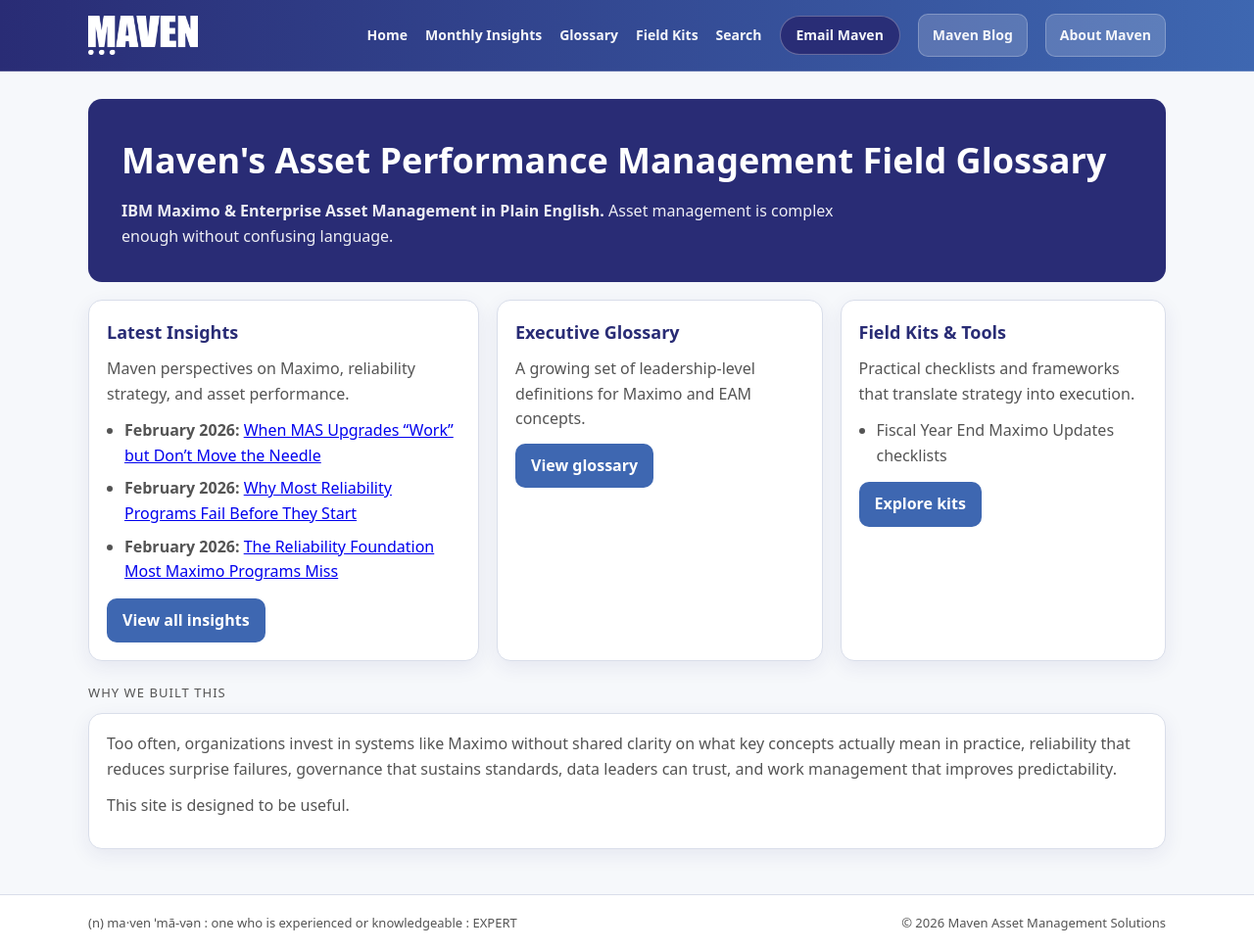
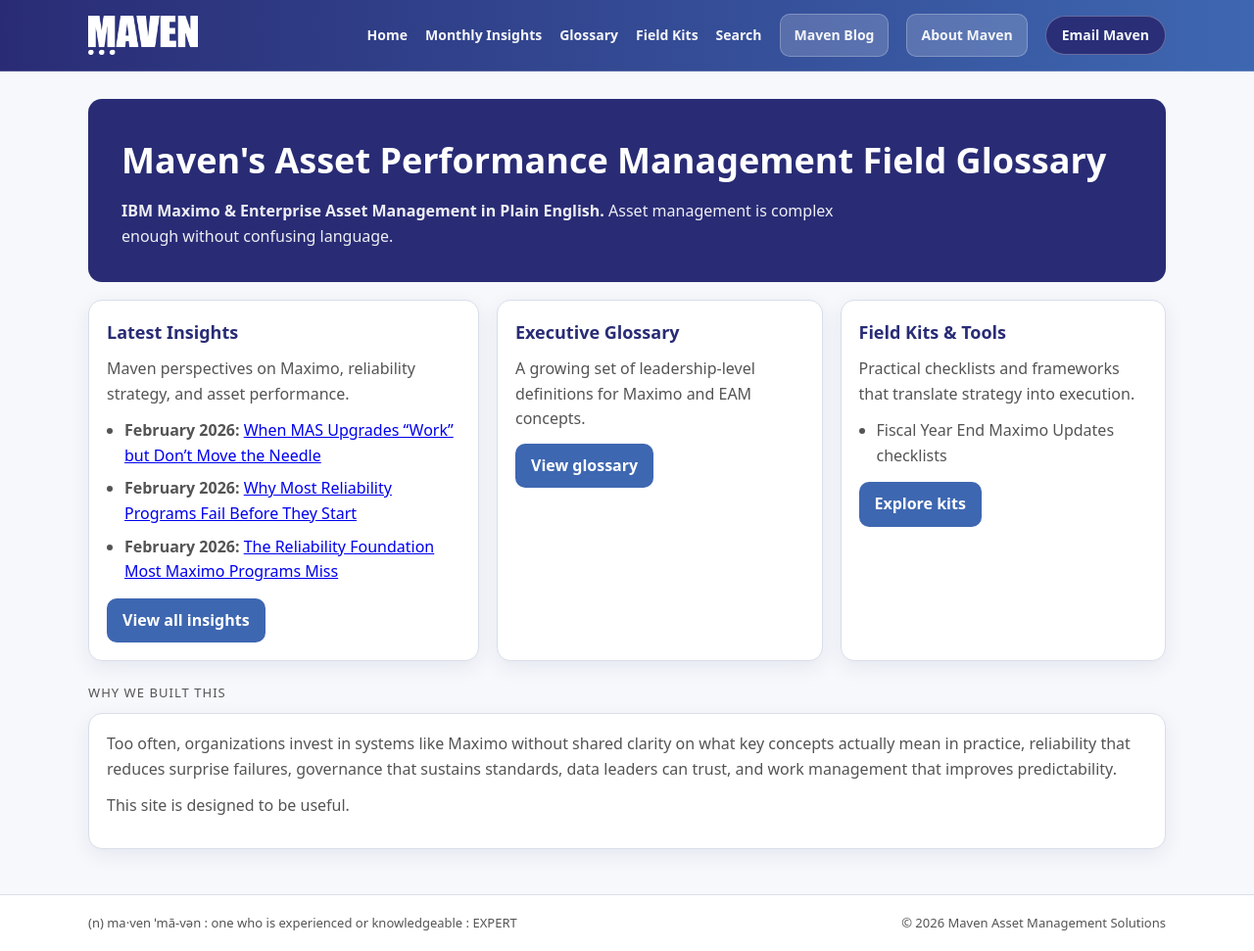
Before and after one commit to Maven-Asset-Management-Insights/content, a Jekyll site: the page built from index.md, in a window 1280 px wide. Shown: the whole page at 98% size. Built offline with Jekyll 4.4.1, drawn with Linux system fonts in a browser that asks for light colours.

Commit message:
Update default.html

```diff
--- a/_layouts/default.html
+++ b/_layouts/default.html
@@ -31,15 +31,15 @@
   <a href="{{ "/glossary" | relative_url }}">Glossary</a>
   <a href="{{ "/field-kits" | relative_url }}">Field Kits</a>
   <a href="{{ "/search/" | relative_url }}">Search</a>
- <a class="email-btn" href="mailto:mas@mavenasset.com">
-  Email Maven
-</a>
   <a class="cta" href="https://www.mavenasset.com/learn/blog/" target="_blank" rel="noopener">
   Maven Blog
-</a>
+   </a>
   <a class="cta" href="https://www.mavenasset.com" target="_blank" rel="noopener">
     About Maven
   </a>
+       <a class="email-btn" href="mailto:mas@mavenasset.com">
+  Email Maven
+</a>
 </nav>
 
       </div>
```
